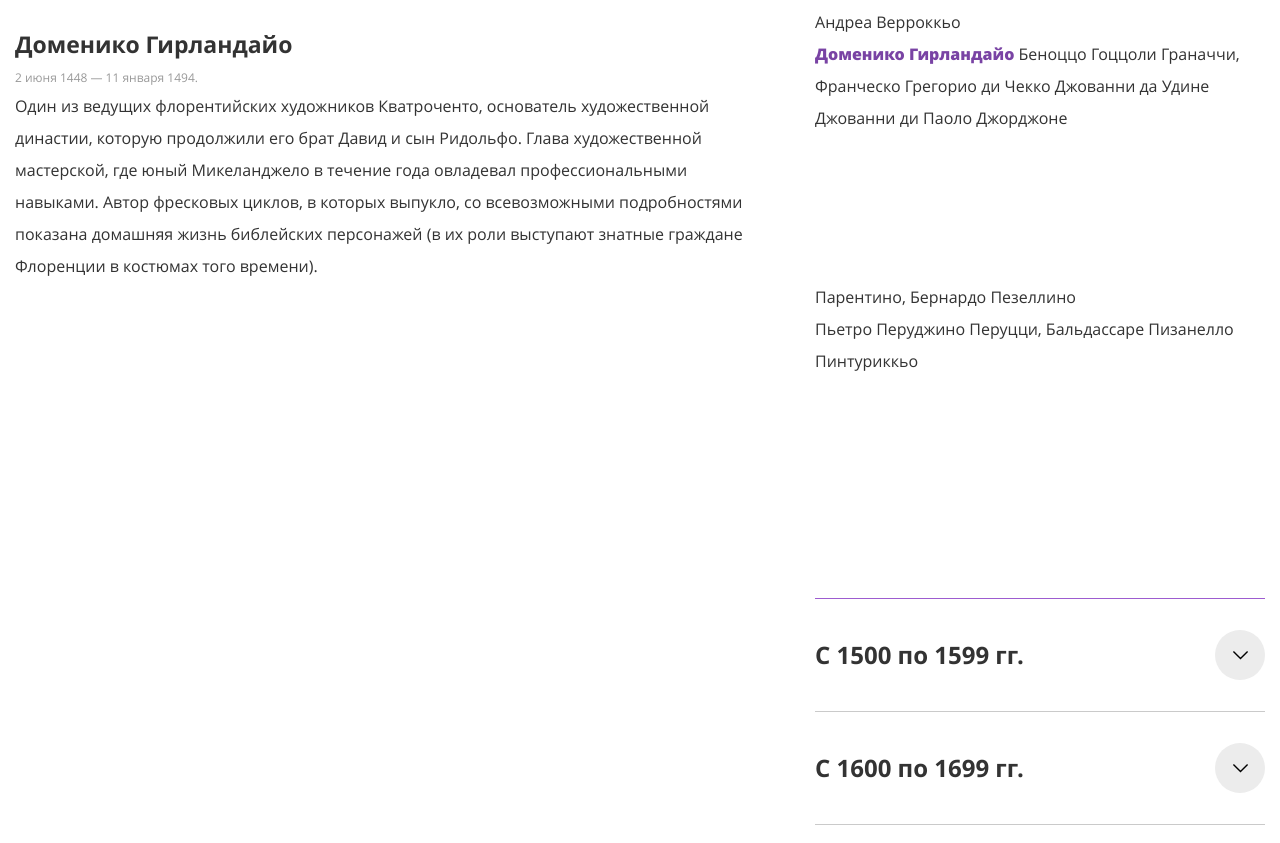
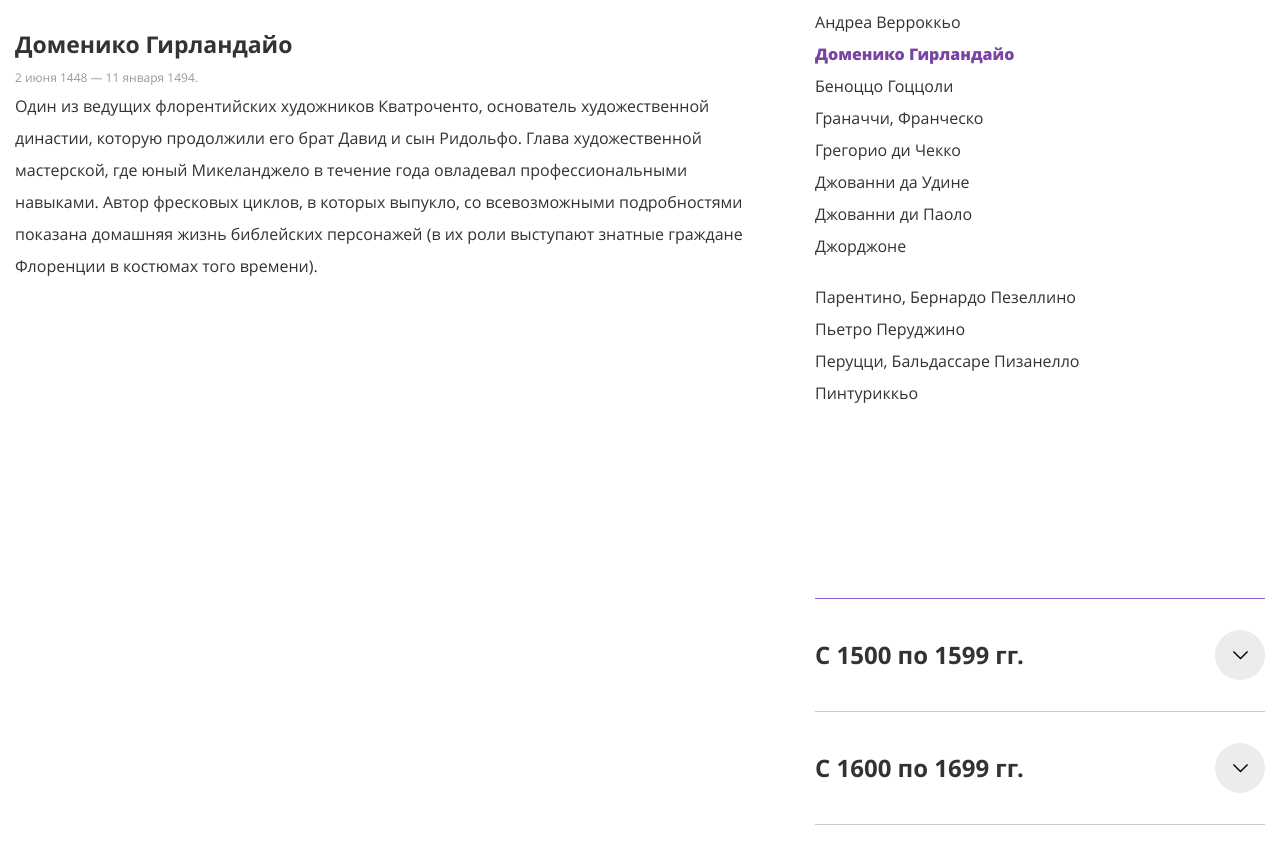
Before and after one commit to apriory75/kurs, a plain HTML site: page Blanchard/index.html in a window 1280 px wide. Shown: the part 3178-4021 px from the top of the page. Drawn offline with nearby package versions, Linux system fonts and the light colour scheme; files whose address does not match are found by name.

Commit message:
creat jstab

```diff
--- a/Blanchard/css/style.css
+++ b/Blanchard/css/style.css
@@ -457,7 +457,7 @@ input[type="search"]::placeholder {
     }
     .hero__first-btn:hover {
         border: 3px solid #7943A4;
-
+        color: #ffffff;
     }
     .hero__first-btn:active {
         background: #7943A4;
--- a/Blanchard/index.html
+++ b/Blanchard/index.html
@@ -336,18 +336,18 @@
                         <p class="catalog__accord-text">
                             <a href="javascript:l_image('img/vik.jpg')" class="artist" data-target="10">Веккьетта</a><br>
                             <a href="javascript:l_image('img/0131.jpg')" class="artist" data-target="11">Андреа Верроккьо</a><br>
-                            <a href="javascript:l_image('img/im3.jpg')" class="artist artist_active" data-target="12">Доменико Гирландайо</a>
-                            <a href="javascript:l_image('img/goc.jpg')" class="artist" data-target="13">Беноццо Гоццоли</a>
-                            <a href="javascript:l_image('img/03087.jpg')" class="artist" data-target="14">Граначчи, Франческо</a>
-                            <a href="javascript:l_image('img/15715.jpg')" class="artist" data-target="15">Грегорио ди Чекко</a>
-                            <a href="javascript:l_image('img/1526.jpg')" class="artist" data-target="16">Джованни да Удине</a>
-                            <a href="javascript:l_image('img/5547.jpg')" class="artist" data-target="17">Джованни ди Паоло</a>
+                            <a href="javascript:l_image('img/im3.jpg')" class="artist artist_active" data-target="12">Доменико Гирландайо</a><br>
+                            <a href="javascript:l_image('img/goc.jpg')" class="artist" data-target="13">Беноццо Гоццоли</a><br>
+                            <a href="javascript:l_image('img/03087.jpg')" class="artist" data-target="14">Граначчи, Франческо</a><br>
+                            <a href="javascript:l_image('img/15715.jpg')" class="artist" data-target="15">Грегорио ди Чекко</a><br>
+                            <a href="javascript:l_image('img/1526.jpg')" class="artist" data-target="16">Джованни да Удине</a><br>
+                            <a href="javascript:l_image('img/5547.jpg')" class="artist" data-target="17">Джованни ди Паоло</a><br>
                             <a href="javascript:l_image('img/14824.jpg')" class="artist" data-target="18">Джорджоне</a>
                         </p>
                             <p class="catalog__accord-text">
                             <a href="javascript:l_image('img/Bernardo.jpg')" class="artist" data-target="19">Парентино, Бернардо</a>
                             <a href="javascript:l_image('img/P139.jpg')" class="artist" data-target="20">Пезеллино</a><br>
-                            <a href="javascript:l_image('img/Pietro.jpg')" class="artist" data-target="21">Пьетро Перуджино</a>
+                            <a href="javascript:l_image('img/Pietro.jpg')" class="artist" data-target="21">Пьетро Перуджино</a><br>
                             <a href="javascript:l_image('img/Baldassarre.jpg')" class="artist" data-target="22">Перуцци, Бальдассаре</a>
                             <a href="javascript:l_image('img/48e0.jpg')" class="artist" data-target="23">Пизанелло</a><br>
                             <a href="javascript:l_image('img/Mostra.jpg')" class="artist" data-target="24">Пинтуриккьо</a>
--- a/Blanchard/js/index.js
+++ b/Blanchard/js/index.js
@@ -252,7 +252,7 @@ myMap.panes.get('ground').getElement().style.filter = 'grayscale(100%)'
 
         im.mask(selector);
 
-        new JustValidate('.form', {
+        new JustValidate('.contacts__form', {
             rules: {
                name: {
                 required: true,
@@ -329,7 +329,7 @@ myMap.panes.get('ground').getElement().style.filter = 'grayscale(100%)'
         function l_image (a) {
           document.artist_img.src = a;
       }
-      document.addEventListener('DOMContentLoaded', function() {
+
         document.querySelectorAll('.catalog__accord-text').forEach(function(accordTxt) {
           accordTxt.addEventListener('click', function(event) {
             const path = event.currentTarget.dataset.path
@@ -338,8 +338,8 @@ myMap.panes.get('ground').getElement().style.filter = 'grayscale(100%)'
             })
             document.querySelector(`[data-target="${path}"]`).classList.add('artist_active')
           })
-        })
-                  });
+
+       });
       // Бургер меню
       document.querySelector('#burger').addEventListener('click', function(){
         document.querySelector('#menu').classList.toggle('is-active')
```
